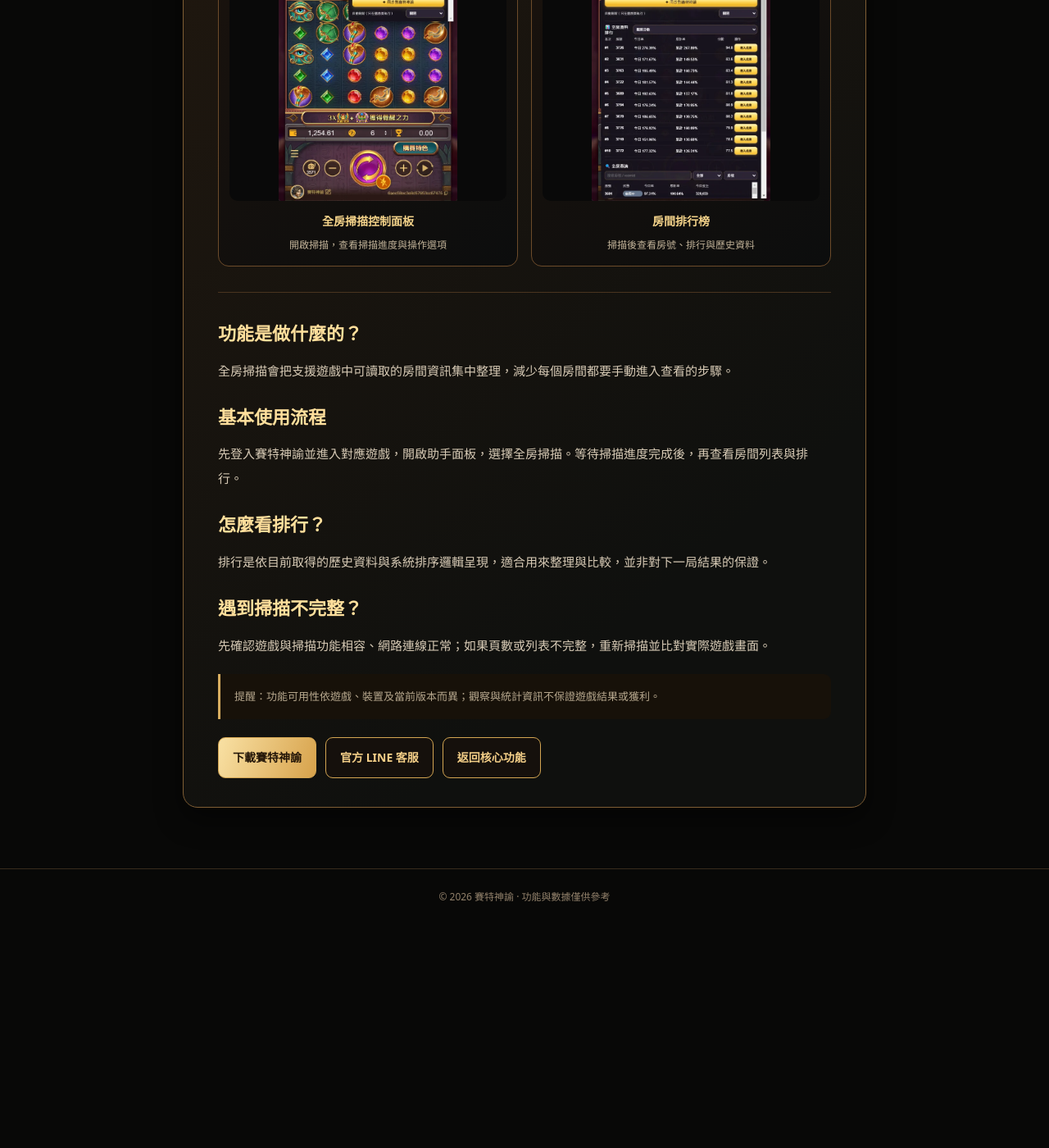
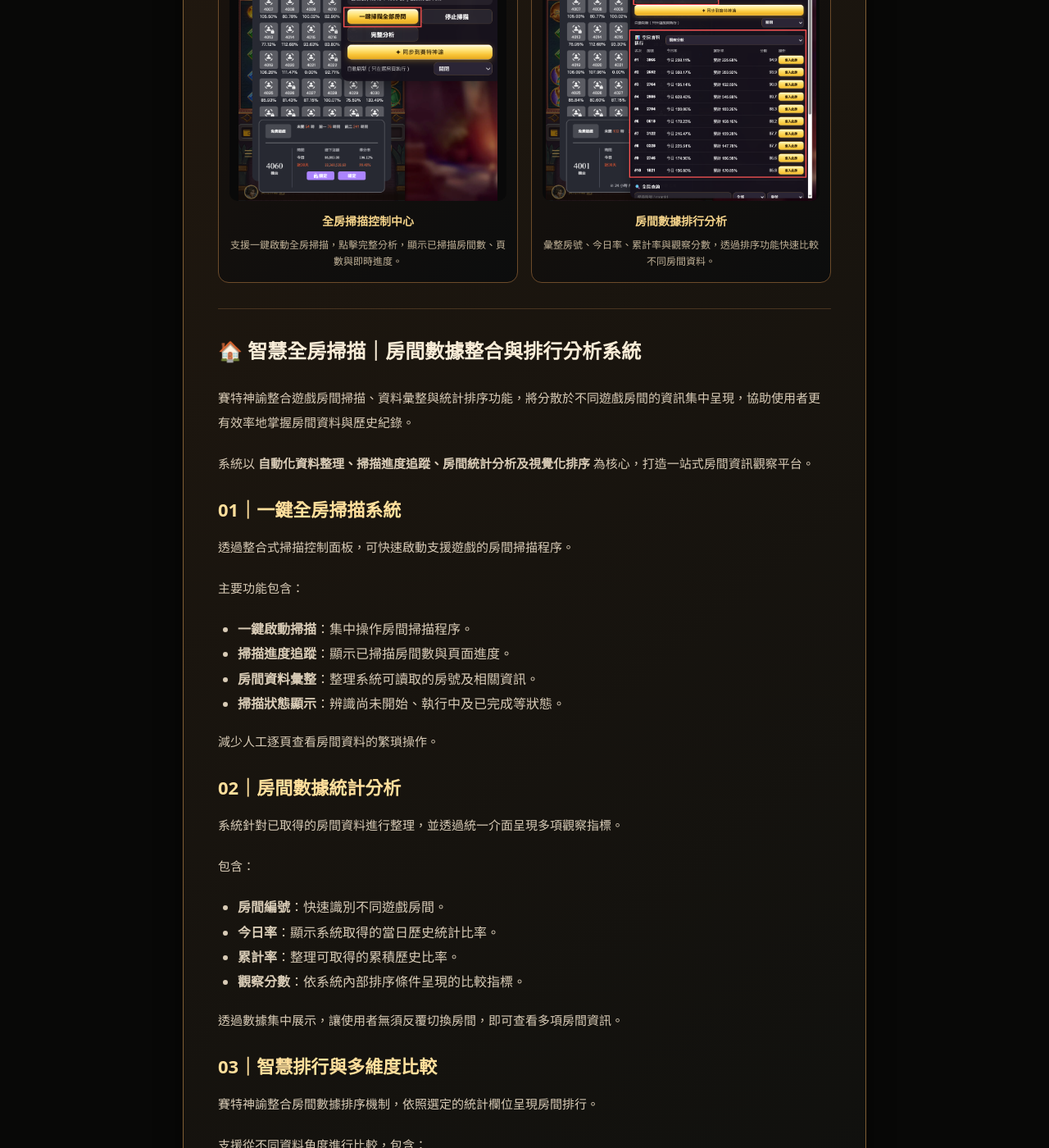
Before and after one commit to seth-oracle/seth-oracle.github.io, a Jekyll site: the page built from _feature_docs/room-scan.md, in a window 1280 px wide and 1400 px high, scrolled down 587 px. Shown: the whole window at 82% size. Built offline with Jekyll 4.4.1, drawn with Linux system fonts in a browser that asks for light colours; before the commit the page ends 1716 px from its top, so only the background shows below that; some of the changed text lies outside the part shown.

Commit message:
Update _feature_docs/room-scan.md (via Pages CMS)

```diff
--- a/_feature_docs/room-scan.md
+++ b/_feature_docs/room-scan.md
@@ -3,26 +3,80 @@ card_title: 全房掃描
 card_icon: 🏚️
 card_order: 4
 title: 🏚️ 全房掃描
-description: 彙整不同房間的資訊與排序，方便快速比較。
-image1: /assistant/images/scan-control.webp
-image1_caption: 全房掃描控制面板
-image1_description: 開啟掃描，查看掃描進度與操作選項
-image2: /assistant/images/room-ranking.webp
-image2_caption: 房間排行榜
-image2_description: 掃描後查看房號、排行與歷史資料
+description: 整合房間資料掃描、歷史數據統計與智慧排序，提供視覺化房間分析介面，提升資訊查詢效率。
+image1: /media/guides/ScreenShot_2026-11-06_144820_423.png
+image1_caption: 全房掃描控制中心
+image1_description: 支援一鍵啟動全房掃描，點擊完整分析，顯示已掃描房間數、頁數與即時進度。
+image2: /media/guides/ScreenShot_2026-11-06_144959_214.png
+image2_caption: 房間數據排行分析
+image2_description: 彙整房號、今日率、累計率與觀察分數，透過排序功能快速比較不同房間資料。
 ---
-## 功能是做什麼的？
+# 🏠 智慧全房掃描｜房間數據整合與排行分析系統
 
-全房掃描會把支援遊戲中可讀取的房間資訊集中整理，減少每個房間都要手動進入查看的步驟。
+賽特神諭整合遊戲房間掃描、資料彙整與統計排序功能，將分散於不同遊戲房間的資訊集中呈現，協助使用者更有效率地掌握房間資料與歷史紀錄。
 
-## 基本使用流程
+系統以 **自動化資料整理、掃描進度追蹤、房間統計分析及視覺化排序** 為核心，打造一站式房間資訊觀察平台。
 
-先登入賽特神諭並進入對應遊戲，開啟助手面板，選擇全房掃描。等待掃描進度完成後，再查看房間列表與排行。
+## 01｜一鍵全房掃描系統
 
-## 怎麼看排行？
+透過整合式掃描控制面板，可快速啟動支援遊戲的房間掃描程序。
 
-排行是依目前取得的歷史資料與系統排序邏輯呈現，適合用來整理與比較，並非對下一局結果的保證。
+主要功能包含：
 
-## 遇到掃描不完整？
+- **一鍵啟動掃描**：集中操作房間掃描程序。
+- **掃描進度追蹤**：顯示已掃描房間數與頁面進度。
+- **房間資料彙整**：整理系統可讀取的房號及相關資訊。
+- **掃描狀態顯示**：辨識尚未開始、執行中及已完成等狀態。
 
-先確認遊戲與掃描功能相容、網路連線正常；如果頁數或列表不完整，重新掃描並比對實際遊戲畫面。
+減少人工逐頁查看房間資料的繁瑣操作。
+
+## 02｜房間數據統計分析
+
+系統針對已取得的房間資料進行整理，並透過統一介面呈現多項觀察指標。
+
+包含：
+
+- **房間編號**：快速識別不同遊戲房間。
+- **今日率**：顯示系統取得的當日歷史統計比率。
+- **累計率**：整理可取得的累積歷史比率。
+- **觀察分數**：依系統內部排序條件呈現的比較指標。
+
+透過數據集中展示，讓使用者無須反覆切換房間，即可查看多項房間資訊。
+
+## 03｜智慧排行與多維度比較
+
+賽特神諭整合房間數據排序機制，依照選定的統計欄位呈現房間排行。
+
+支援從不同資料角度進行比較，包含：
+
+- 房號查詢與資料篩選。
+- 不同房間歷史統計比率比較。
+- 觀察分數排序。
+- 房間資料集中檢視。
+
+**觀察分數屬於系統內部比較指標，並非下一局中獎機率或獲利預測。**
+
+## 04｜掃描資料同步與管理
+
+掃描完成後，使用者可透過整合式控制介面查看房間資料與掃描狀態。
+
+系統提供掃描控制、資料排行及資訊同步入口，方便使用者在支援的遊戲環境中管理相關資訊。
+
+若遊戲頁面、房間數量或統計資訊發生變動，應重新確認資料是否已更新。
+
+## 05｜基本操作流程
+
+1. 登入賽特神諭並進入支援遊戲。
+2. 開啟助手工具列，選擇「全房」。
+3. 點擊「一鍵掃描全部房間」。
+4. 查看目前掃描進度與完成狀態。
+5. 掃描完成後，展開房間資料排行。
+6. 依照需要的統計指標進行排序與比較。
+
+## 06｜數據使用與注意事項
+
+房間排行依據目前可取得的資料及系統設定條件整理，可能受到掃描範圍、資料更新時間與遊戲版本影響。
+
+歷史統計結果僅反映已取得的紀錄，不代表未來遊戲結果。
+
+賽特神諭提供房間資訊整理與數據觀察輔助，不修改遊戲機率，也不保證任何遊戲結果或獲利。
```
